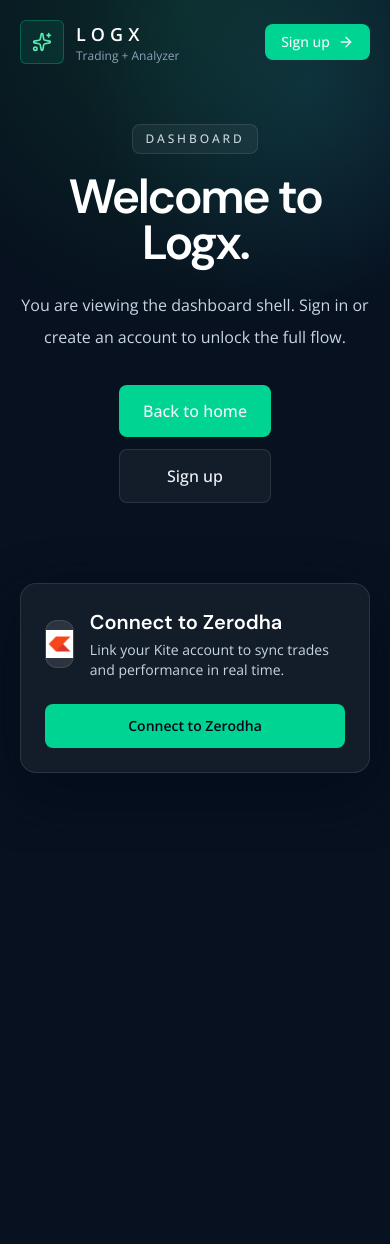
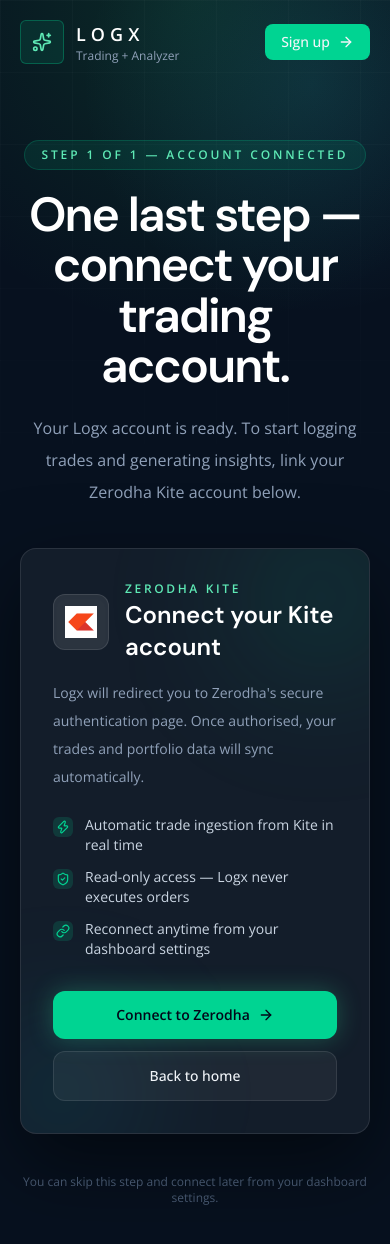
Before and after one commit to project-logx/client, a React (Vite) app: page /dashboard in a window 390 px wide. Shown: the top 1244 px of the page. Before the commit the page ends 853 px from the top, so only its background shows below. Built offline with nearby package versions, Linux system fonts and the light colour scheme; no server answers.

Commit message:
feat: implement routing and Zerodha account connection dashboard page

```diff
--- a/src/App.tsx
+++ b/src/App.tsx
@@ -3,7 +3,6 @@ import FeaturesPage from "./pages/marketing/FeaturesPage";
 import HomePage from "./pages/marketing/HomePage";
 import InsightsPage from "./pages/marketing/InsightsPage";
 import WorkflowPage from "./pages/marketing/WorkflowPage";
-import KiteConnectPage from "./pages/auth/KiteConnectPage";
 import LoginPage from "./pages/auth/LoginPage";
 import SignupPage from "./pages/auth/SignupPage";
 import VerifyEmailPage from "./pages/auth/VerifyEmailPage";
@@ -24,7 +23,6 @@ const App = () => {
       <Route path="/forgot-password" element={<ForgotPasswordPage />} />
       <Route path="/reset-password" element={<ResetPasswordPage />} />
       <Route path="/verify" element={<VerifyEmailPage />} />
-      <Route path="/kite-connect" element={<KiteConnectPage />} />
       <Route path="/dashboard" element={<DashboardPage />} />
       <Route path="/home" element={<Navigate to="/" replace />} />
       <Route path="*" element={<NotFoundPage />} />
--- a/src/pages/dashboard/DashboardPage.tsx
+++ b/src/pages/dashboard/DashboardPage.tsx
@@ -1,3 +1,4 @@
+import { ArrowRight, LinkIcon, ShieldCheck, Zap } from "lucide-react";
 import { Link } from "react-router-dom";
 import Header from "../../components/layout/Header";
 import { isAuthenticated } from "../../utils/auth";
@@ -6,73 +7,98 @@ import zerodhaLogo from "../../assets/zerodha-logo.png";
 const DashboardPage = () => {
   const signedIn = isAuthenticated();
 
+
   return (
     <main className="min-h-screen overflow-hidden bg-[#07111f] text-slate-100">
+      {/* Background gradients */}
       <div className="pointer-events-none absolute inset-0 bg-[radial-gradient(circle_at_top,_rgba(34,197,94,0.14),_transparent_38%),radial-gradient(circle_at_80%_10%,_rgba(56,189,248,0.12),_transparent_28%),linear-gradient(180deg,_rgba(7,17,31,0.88),_rgba(7,17,31,1))]" />
+      {/* Subtle grid */}
+      <div className="pointer-events-none absolute inset-0 bg-[linear-gradient(rgba(255,255,255,0.025)_1px,transparent_1px),linear-gradient(90deg,rgba(255,255,255,0.025)_1px,transparent_1px)] bg-[size:72px_72px] [mask-image:linear-gradient(180deg,white,transparent_70%)]" />
+
       <Header showAuthActions={!signedIn} />
 
-      <section className="relative z-10 mx-auto flex w-full max-w-5xl flex-col items-center px-5 pb-20 pt-10 text-center sm:px-8 lg:px-10 lg:pb-28 lg:pt-16">
-        <div className="mb-5 inline-flex items-center gap-2 rounded-lg border border-white/10 bg-white/5 px-3 py-1.5 text-xs font-medium uppercase tracking-[0.24em] text-slate-300">
-          Dashboard
+      {/* Hero */}
+      <section className="relative z-10 mx-auto flex w-full max-w-4xl flex-col items-center px-5 pb-10 pt-14 text-center sm:px-8 lg:px-10 lg:pt-20">
+        <div className="mb-5 inline-flex items-center gap-2 rounded-full border border-emerald-400/20 bg-emerald-400/10 px-4 py-1.5 text-xs font-semibold uppercase tracking-[0.24em] text-emerald-300">
+          Step 1 of 1 — Account connected
         </div>
 
-        <h1 className="max-w-4xl text-5xl font-semibold leading-[0.95] tracking-[-0.05em] text-white sm:text-6xl lg:text-7xl">
-          {signedIn ? "Your workspace is ready." : "Welcome to Logx."}
+        <h1 className="max-w-3xl text-5xl font-semibold leading-[1.05] tracking-[-0.04em] text-white sm:text-6xl">
+          One last step — connect your trading account.
         </h1>
 
-        <p className="mt-6 max-w-2xl text-base font-light leading-8 text-slate-300 sm:text-lg">
-          {signedIn
-            ? "You are signed in. Continue into your trading workspace or move back to the landing page."
-            : "You are viewing the dashboard shell. Sign in or create an account to unlock the full flow."}
+        <p className="mt-5 max-w-xl text-base font-light leading-8 text-slate-400 sm:text-lg">
+          Your Logx account is ready. To start logging trades and generating insights, link your Zerodha Kite account below.
         </p>
+      </section>
 
-        <div className="mt-8 flex flex-col gap-3 sm:flex-row">
-          <Link
-            className="inline-flex items-center justify-center rounded-lg bg-emerald-400 px-6 py-3.5 font-medium text-slate-950 transition hover:bg-emerald-300"
-            to="/"
-          >
-            Back to home
-          </Link>
-          {!signedIn ? (
+      {/* Main connect card */}
+      <section className="relative z-10 mx-auto w-full max-w-2xl px-5 pb-10 sm:px-8 lg:px-10">
+        <div className="relative overflow-hidden rounded-2xl border border-white/10 bg-white/5 p-8 shadow-[0_30px_80px_rgba(0,0,0,0.5)] sm:p-10">
+          {/* Glow accent */}
+          <div className="pointer-events-none absolute -right-12 -top-12 h-48 w-48 rounded-full bg-emerald-400/10 blur-3xl" />
+          <div className="pointer-events-none absolute -bottom-10 -left-10 h-40 w-40 rounded-full bg-cyan-400/10 blur-3xl" />
+
+          {/* Zerodha brand row */}
+          <div className="relative flex items-center gap-4">
+            <div className="flex h-14 w-14 shrink-0 items-center justify-center rounded-xl border border-white/10 bg-white/10 shadow-inner">
+              <img alt="Zerodha Kite" className="h-8 w-auto" src={zerodhaLogo} />
+            </div>
+            <div>
+              <p className="text-xs font-semibold uppercase tracking-[0.22em] text-emerald-300">
+                Zerodha Kite
+              </p>
+              <h2 className="mt-0.5 text-2xl font-semibold text-white">
+                Connect your Kite account
+              </h2>
+            </div>
+          </div>
+
+          <p className="relative mt-4 text-sm font-light leading-7 text-slate-400">
+            Logx will redirect you to Zerodha's secure authentication page. Once authorised, your trades and portfolio data will sync automatically.
+          </p>
+
+          {/* Feature bullets */}
+          <ul className="relative mt-6 space-y-3">
+            {[
+              { icon: Zap, text: "Automatic trade ingestion from Kite in real time" },
+              { icon: ShieldCheck, text: "Read-only access — Logx never executes orders" },
+              { icon: LinkIcon, text: "Reconnect anytime from your dashboard settings" },
+            ].map(({ icon: Icon, text }) => (
+              <li key={text} className="flex items-start gap-3 text-sm text-slate-300">
+                <span className="mt-0.5 flex h-5 w-5 shrink-0 items-center justify-center rounded-md bg-emerald-400/15 text-emerald-400">
+                  <Icon className="h-3.5 w-3.5" />
+                </span>
+                {text}
+              </li>
+            ))}
+          </ul>
+
+          {/* CTA */}
+          <div className="relative mt-8 flex flex-col gap-3 sm:flex-row">
+            <button
+              id="connect-zerodha-btn"
+              onClick={() => window.open("https://kite.zerodha.com/", "_blank", "noopener,noreferrer")}
+              className="inline-flex flex-1 items-center justify-center gap-2 rounded-xl bg-emerald-400 px-6 py-3.5 text-sm font-semibold text-slate-950 shadow-[0_0_24px_rgba(52,211,153,0.3)] transition hover:bg-emerald-300 hover:shadow-[0_0_32px_rgba(52,211,153,0.45)] active:scale-[0.98]"
+              type="button"
+            >
+              Connect to Zerodha
+              <ArrowRight className="h-4 w-4" />
+            </button>
             <Link
-              className="inline-flex items-center justify-center rounded-lg border border-white/10 bg-white/5 px-6 py-3.5 font-medium text-white transition hover:bg-white/10"
-              to="/signup"
+              to="/"
+              className="inline-flex items-center justify-center rounded-xl border border-white/10 bg-white/5 px-6 py-3.5 text-sm font-medium text-slate-300 transition hover:bg-white/10 hover:text-white"
             >
-              Sign up
+              Back to home
             </Link>
-          ) : null}
+          </div>
         </div>
       </section>
 
-      <section className="relative z-10 mx-auto w-full max-w-5xl px-5 pb-20 sm:px-8 lg:px-10 lg:pb-28">
-        <div className="rounded-2xl border border-white/10 bg-white/5 p-6 text-left shadow-[0_20px_60px_rgba(2,6,23,0.45)] sm:p-8">
-          <div className="flex flex-col gap-6 sm:flex-row sm:items-center sm:justify-between">
-            <div className="flex items-center gap-4">
-              <div className="flex h-12 w-12 items-center justify-center rounded-xl border border-white/10 bg-white/10">
-                <img
-                  alt="Zerodha"
-                  className="h-7 w-auto"
-                  src={zerodhaLogo}
-                />
-              </div>
-              <div>
-                <h2 className="text-xl font-semibold text-white">
-                  Connect to Zerodha
-                </h2>
-                <p className="mt-1 text-sm text-slate-300">
-                  Link your Kite account to sync trades and performance in real time.
-                </p>
-              </div>
-            </div>
-            <button
-              className="inline-flex items-center justify-center rounded-lg bg-emerald-400 px-5 py-3 text-sm font-semibold text-slate-950 transition hover:bg-emerald-300"
-              type="button"
-            >
-              Connect to Zerodha
-            </button>
-          </div>
-        </div>
-      </section>
+      {/* Helper note */}
+      <p className="relative z-10 pb-16 text-center text-xs font-light text-slate-600">
+        You can skip this step and connect later from your dashboard settings.
+      </p>
     </main>
   );
 };
```
Also changed, not shown: src/pages/auth/KiteConnectPage.tsx (deleted, +0 -86 lines).
